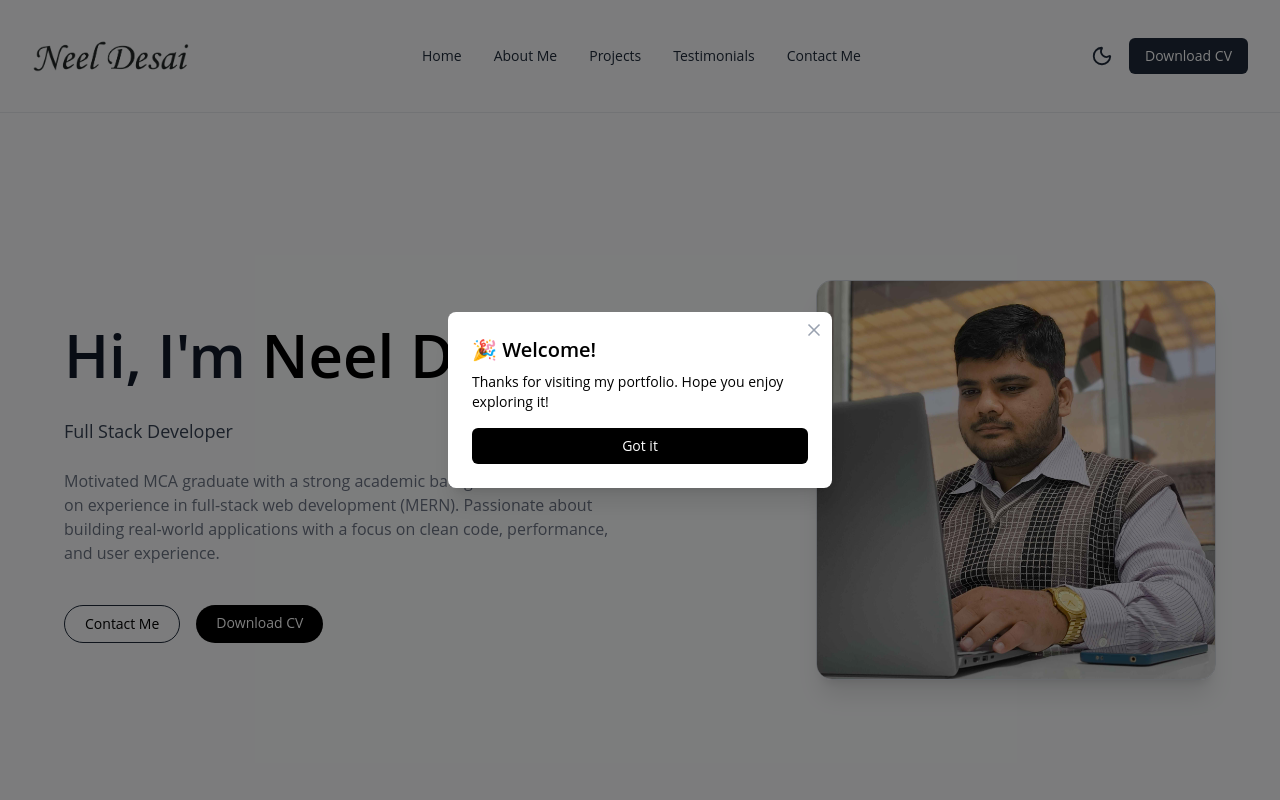
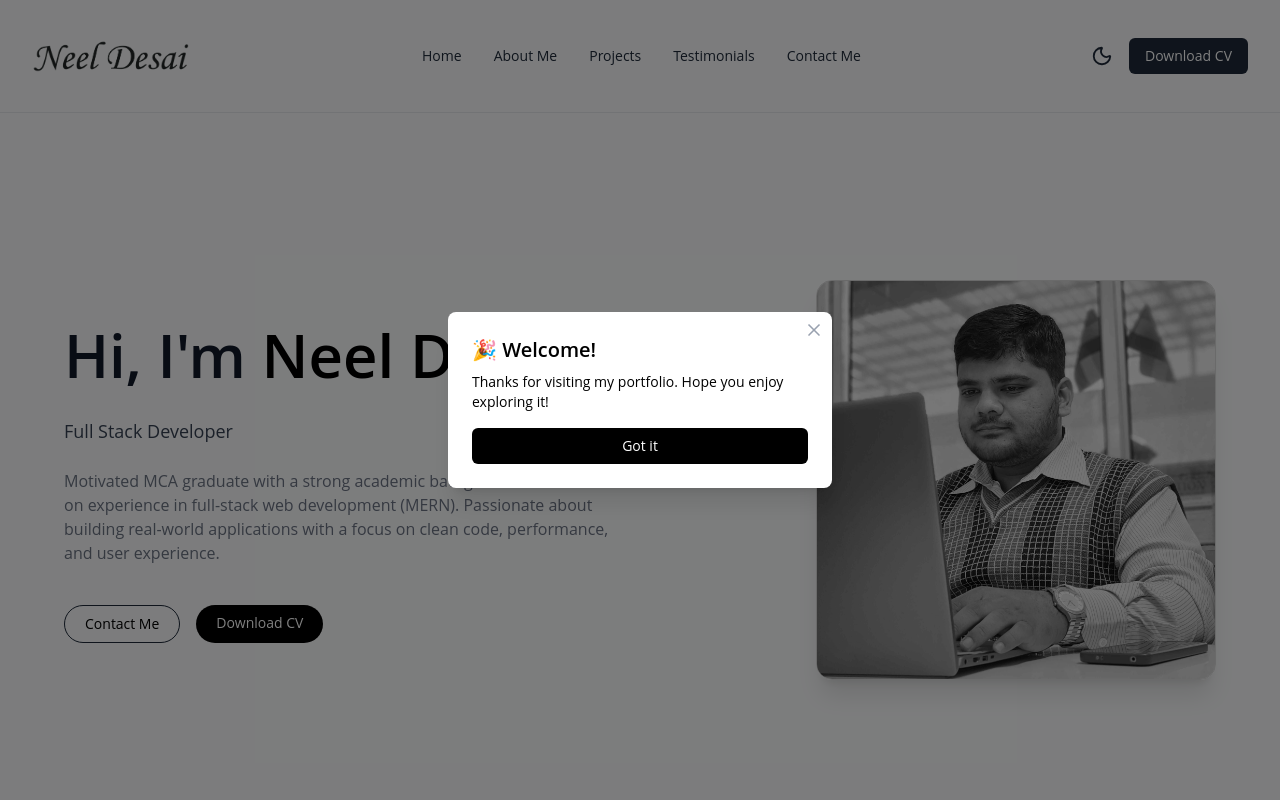
Before and after one commit to neeldesaind/neel-desai-portfolio, a React (Vite) app: page / in a window 1280 px wide. Shown: the top 800 px of the page. Built offline with nearby package versions, Linux system fonts and the light colour scheme.

Commit message:
Update Home.jsx

```diff
--- a/src/components/Home.jsx
+++ b/src/components/Home.jsx
@@ -4,15 +4,17 @@ import SkeletonLoader from "./SkeletonLoader";
 
 const Home = () => {
   const [homeData, setHomeData] = useState(null);
+  const [isGrayscale, setIsGrayscale] = useState(true); // 🆕 Grayscale toggle
 
   useEffect(() => {
-    // Simulate loading delay
     const timer = setTimeout(() => {
       setHomeData(heroJson);
-    }, 1000); // 1s delay
+    }, 1000);
 
     return () => clearTimeout(timer);
   }, []);
+
+  const toggleGrayscale = () => setIsGrayscale((prev) => !prev); // 🆕 Toggle logic
 
   return (
     <section
@@ -20,14 +22,17 @@ const Home = () => {
       className="min-h-screen mt-20 flex items-center justify-center bg-gray-50 dark:bg-black px-6 py-20"
     >
       <div className="max-w-6xl w-full grid md:grid-cols-2 gap-12 items-center">
-        {/* Right: Image (shown first on mobile) */}
+        {/* Right: Image */}
         <div className="flex justify-center md:justify-end w-full order-1 md:order-2">
           {homeData ? (
             <img
               src={homeData.image}
               alt="Profile"
               draggable="false"
-              className="w-full max-w-[280px] sm:max-w-[300px] md:max-w-[350px] lg:max-w-[400px] aspect-square object-cover rounded-2xl shadow-xl border border-gray-300 dark:border-gray-700 transition-transform duration-500 ease-in-out hover:scale-105 hover:shadow-2xl"
+              onClick={toggleGrayscale} // 🆕 On click toggle
+              className={`w-full max-w-[280px] sm:max-w-[300px] md:max-w-[350px] lg:max-w-[400px] aspect-square object-cover rounded-2xl shadow-xl border border-gray-300 dark:border-gray-700 transition duration-500 ease-in-out hover:scale-105 hover:shadow-2xl cursor-pointer ${
+                isGrayscale ? "grayscale" : ""
+              }`}
             />
           ) : (
             <SkeletonLoader
```
